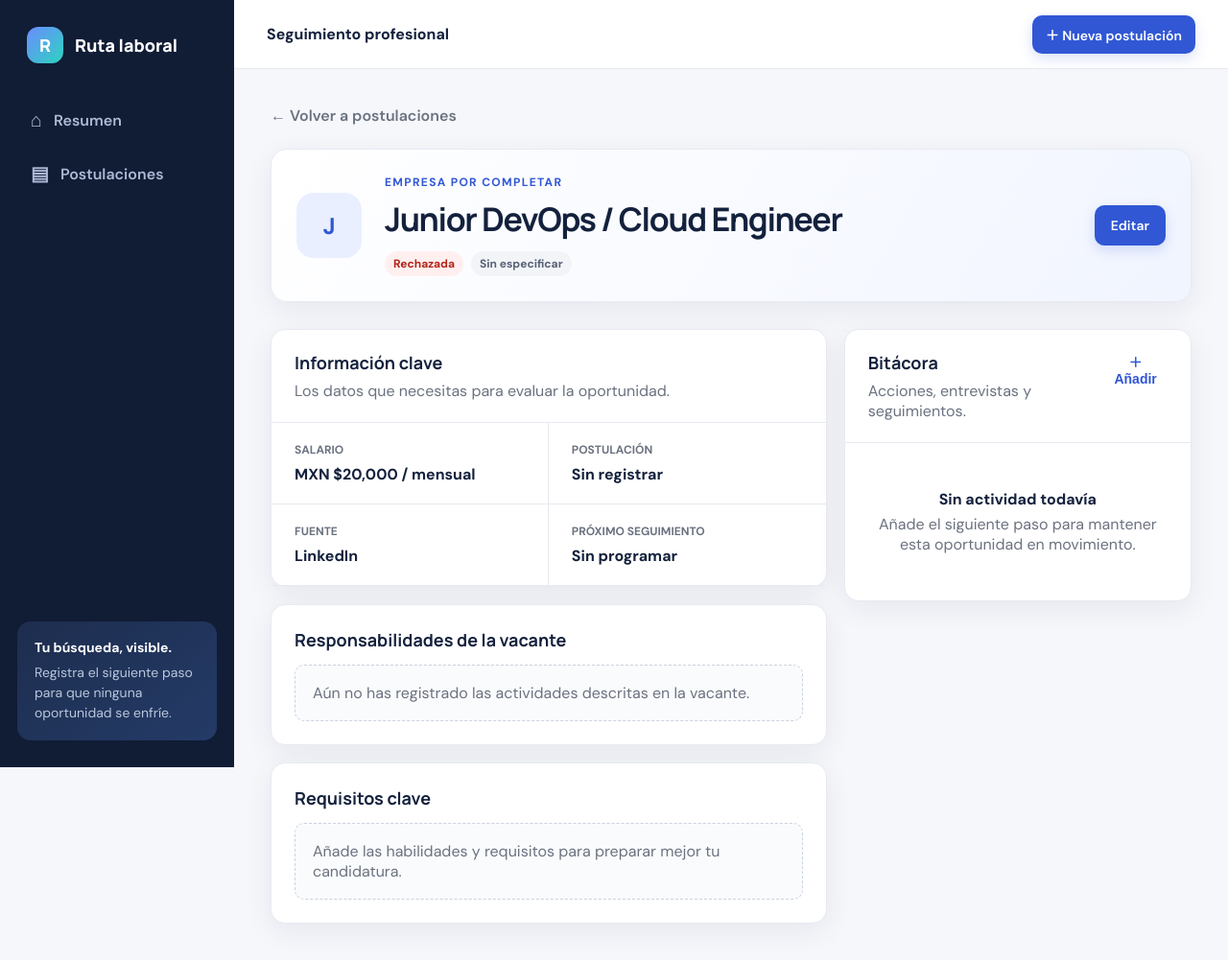
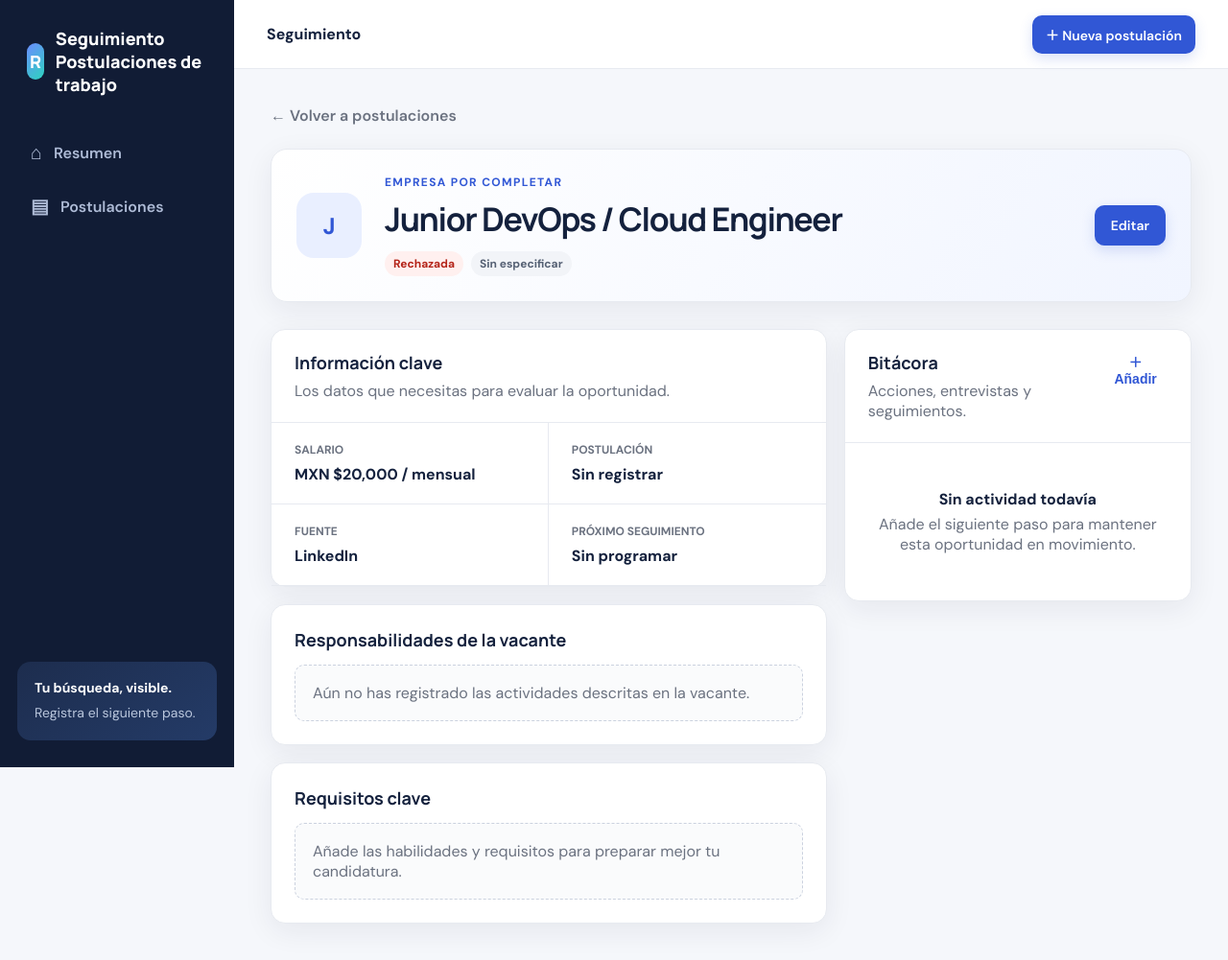
Before and after one commit to Evangelistabv/seguimiento_postulaciones, a Django app: page /postulaciones/1/ in a window 1280 px wide. Shown: the whole page at 96% size. Run offline with Django 5.2, Linux system fonts and the light colour scheme; data comes from the database, SQL or seed files in the repository; data that the repository does not hold is empty.

Commit message:
Update base.html

```diff
--- a/templates/base.html
+++ b/templates/base.html
@@ -4,7 +4,7 @@
 <head>
   <meta charset="utf-8">
   <meta name="viewport" content="width=device-width, initial-scale=1">
-  <title>{% block title %}Ruta laboral{% endblock %}</title>
+  <title>{% block title %}Seguimiento Postulaciones de trabajo{% endblock %}</title>
   <link rel="preconnect" href="https://fonts.googleapis.com">
   <link rel="preconnect" href="https://fonts.gstatic.com" crossorigin>
   <link href="https://fonts.googleapis.com/css2?family=DM+Sans:wght@400;500;600;700&family=Manrope:wght@700;800&display=swap" rel="stylesheet">
@@ -12,17 +12,17 @@
 </head>
 <body>
   <aside class="sidebar">
-    <a class="brand" href="{% url 'applications:dashboard' %}"><span class="brand-mark">R</span><span>Ruta laboral</span></a>
+    <a class="brand" href="{% url 'applications:dashboard' %}"><span class="brand-mark">R</span><span>Seguimiento Postulaciones de trabajo</span></a>
     <nav>
       <a class="nav-link {% if request.resolver_match.url_name == 'dashboard' %}active{% endif %}" href="{% url 'applications:dashboard' %}"><span>⌂</span> Resumen</a>
       <a class="nav-link {% if request.resolver_match.url_name == 'list' %}active{% endif %}" href="{% url 'applications:list' %}"><span>▤</span> Postulaciones</a>
     </nav>
-    <div class="sidebar-note"><strong>Tu búsqueda, visible.</strong><p>Registra el siguiente paso para que ninguna oportunidad se enfríe.</p></div>
+    <div class="sidebar-note"><strong>Tu búsqueda, visible.</strong><p>Registra el siguiente paso.</p></div>
   </aside>
   <main class="main-shell">
     <header class="topbar">
       <button class="menu-button" aria-label="Abrir menú">☰</button>
-      <div class="topbar-title">Seguimiento profesional</div>
+      <div class="topbar-title">Seguimiento</div>
       <a class="button primary compact" href="{% url 'applications:create' %}">＋ Nueva postulación</a>
     </header>
     <div class="page">
```
